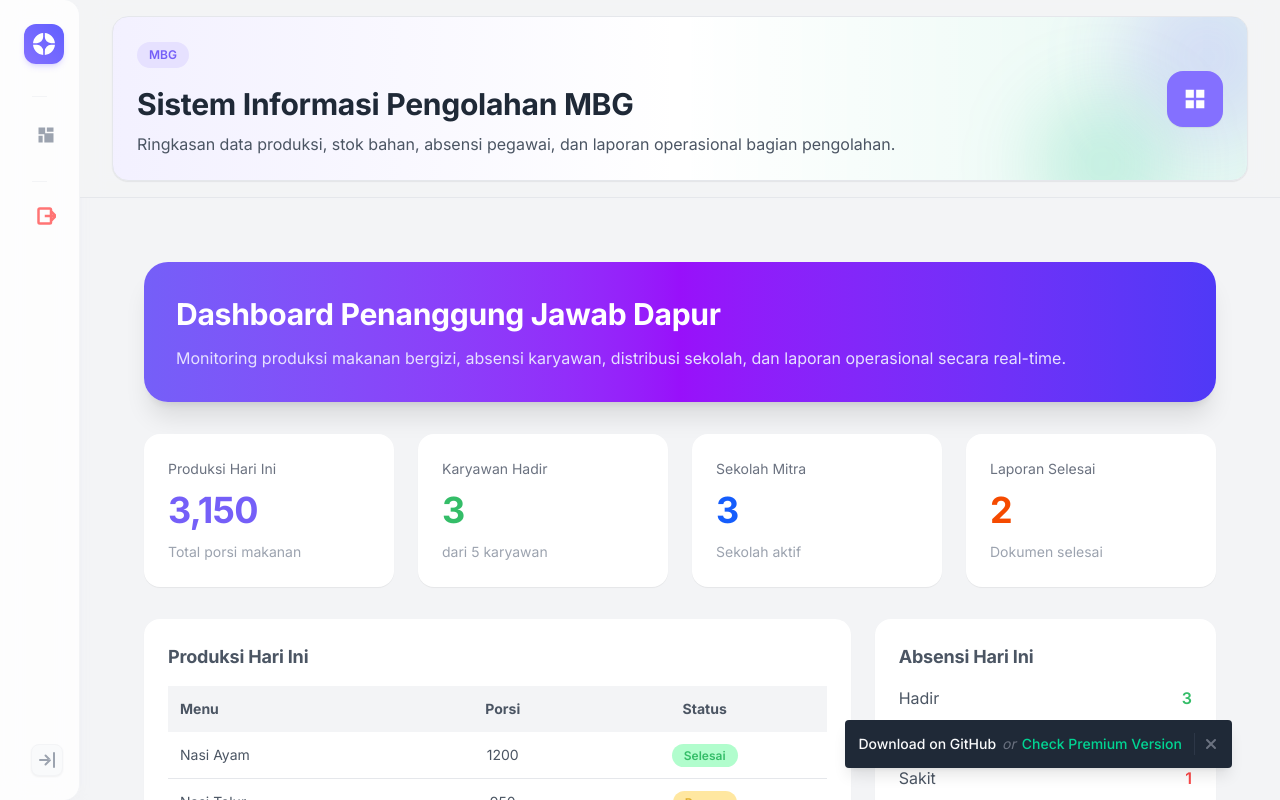
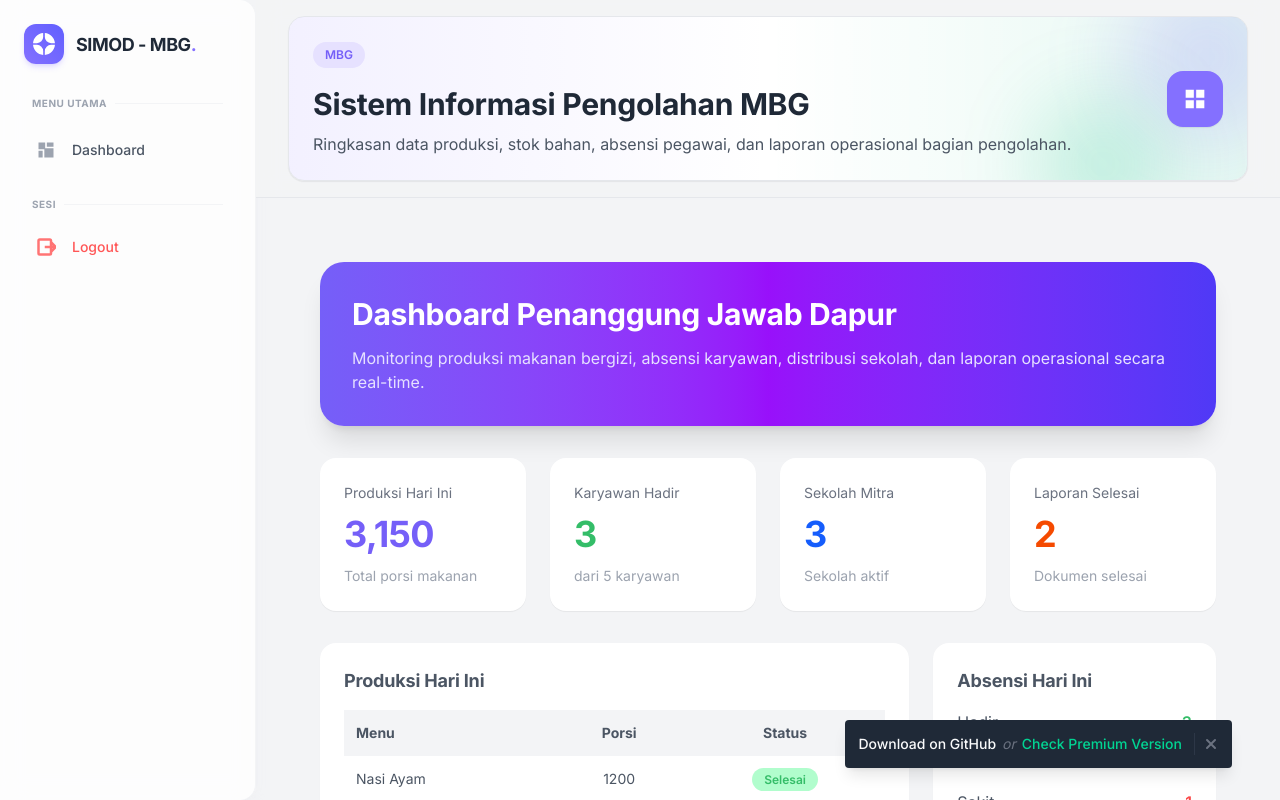
Before and after one commit to rajif24ti/projectbpf2_aatKel3, a React (Vite) app: page /dashboard-pj-dapur in a window 1280 px wide. Built offline with nearby package versions, Linux system fonts and the light colour scheme.

Commit message:
fix: sidebar selalu expanded, hapus collapse mode bermasalah di production

```diff
--- a/src/components/Sidebar.jsx
+++ b/src/components/Sidebar.jsx
@@ -10,10 +10,7 @@ function Sidebar({ sidebarOpen, setSidebarOpen, variant = "default" }) {
   const navigate = useNavigate();
   const role = localStorage.getItem("role");
 
-  const storedSidebarExpanded = localStorage.getItem("sidebar-expanded");
-  const [sidebarExpanded, setSidebarExpanded] = useState(
-    storedSidebarExpanded === null ? false : storedSidebarExpanded === "true",
-  );
+  const [sidebarExpanded, setSidebarExpanded] = useState(true);
 
   useEffect(() => {
     const clickHandler = ({ target }) => {
@@ -87,8 +84,6 @@ function Sidebar({ sidebarOpen, setSidebarOpen, variant = "default" }) {
         ref={sidebar}
         className={`flex flex-col absolute z-40 left-0 top-0 lg:static lg:left-auto lg:top-auto lg:translate-x-0 h-[100dvh] overflow-y-scroll lg:overflow-y-auto no-scrollbar shrink-0 bg-white/80 dark:bg-gray-800/70 backdrop-blur-md p-4 transition-all duration-300 ease-in-out w-64 ${
           sidebarOpen ? "translate-x-0" : "-translate-x-64"
-        } ${
-          !sidebarExpanded ? "lg:w-20" : ""
         } ${variant === "v2" ? "border-r border-gray-200/80 dark:border-gray-700/50" : "rounded-r-2xl border-r border-gray-100 dark:border-gray-700/30 shadow-lg shadow-gray-200/20 dark:shadow-none"}`}
       >
         {/* Bagian Atas: Tombol Close Mobile & Logo Dashboard */}
@@ -130,7 +125,7 @@ function Sidebar({ sidebarOpen, setSidebarOpen, variant = "default" }) {
               </svg>
             </div>
 
-            <span className={`text-lg font-bold text-gray-800 dark:text-gray-100 tracking-tight whitespace-nowrap transition-opacity duration-200 ${sidebarExpanded ? 'opacity-100' : 'lg:hidden'} ${!sidebarExpanded ? 'lg:opacity-0' : ''}`}>
+            <span className="text-lg font-bold text-gray-800 dark:text-gray-100 tracking-tight whitespace-nowrap">
               SIMOD - MBG<span className="text-violet-500">.</span>
             </span>
           </NavLink>
@@ -141,7 +136,7 @@ function Sidebar({ sidebarOpen, setSidebarOpen, variant = "default" }) {
           <div>
             {/* Header Kategori Menu dengan pemisah garis tipis */}
             <div className="flex items-center gap-2 mb-4 px-3">
-              <span className={`text-[10px] uppercase tracking-wider text-gray-400 dark:text-gray-500 font-bold whitespace-nowrap transition-opacity duration-200 ${sidebarExpanded ? 'opacity-100' : 'lg:hidden'} ${!sidebarExpanded ? 'lg:opacity-0' : ''}`}>
+              <span className="text-[10px] uppercase tracking-wider text-gray-400 dark:text-gray-500 font-bold whitespace-nowrap">
                 Menu Utama
               </span>
               <div className="h-[1px] w-full bg-gray-100 dark:bg-gray-700/50"></div>
@@ -169,7 +164,7 @@ function Sidebar({ sidebarOpen, setSidebarOpen, variant = "default" }) {
                       >
                         <path d="M3 3h8v8H3V3zm10 0h8v5h-8V3zM3 13h5v8H3v-8zm7-3h11v11H10V10z" />
                       </svg>
-                      <span className={`whitespace-nowrap transition-opacity duration-200 ${sidebarExpanded ? 'opacity-100' : 'lg:hidden'} ${!sidebarExpanded ? 'lg:opacity-0' : ''}`}>
+                      <span className="whitespace-nowrap">
                         Dashboard
                       </span>
                     </>
@@ -195,7 +190,7 @@ function Sidebar({ sidebarOpen, setSidebarOpen, variant = "default" }) {
                             <path d="M12 12V7" />
                             <path d="M9 10l3-3 3 3" />
                           </svg>
-                          <span className={`whitespace-nowrap transition-opacity duration-200 ${sidebarExpanded ? 'opacity-100' : 'lg:hidden'} ${!sidebarExpanded ? 'lg:opacity-0' : ''}`}>Absensi Masuk</span>
+                          <span className="whitespace-nowrap">Absensi Masuk</span>
                         </>
                       )}
                     </NavLink>
@@ -216,7 +211,7 @@ function Sidebar({ sidebarOpen, setSidebarOpen, variant = "default" }) {
                             <path d="M12 7v5" />
                             <path d="M9 9l3 3 3-3" />
                           </svg>
-                          <span className={`whitespace-nowrap transition-opacity duration-200 ${sidebarExpanded ? 'opacity-100' : 'lg:hidden'} ${!sidebarExpanded ? 'lg:opacity-0' : ''}`}>Absensi Pulang</span>
+                          <span className="whitespace-nowrap">Absensi Pulang</span>
                         </>
                       )}
                     </NavLink>
@@ -233,7 +228,7 @@ function Sidebar({ sidebarOpen, setSidebarOpen, variant = "default" }) {
                           >
                             <path d="M12 12a4 4 0 100-8 4 4 0 000 8zm0 2c-4.42 0-8 1.79-8 4v2h16v-2c0-2.21-3.58-4-8-4z" />
                           </svg>
-                          <span className={`whitespace-nowrap transition-opacity duration-200 ${sidebarExpanded ? 'opacity-100' : 'lg:hidden'} ${!sidebarExpanded ? 'lg:opacity-0' : ''}`}>Data Karyawan</span>
+                          <span className="whitespace-nowrap">Data Karyawan</span>
                         </>
                       )}
                     </NavLink>
@@ -250,7 +245,7 @@ function Sidebar({ sidebarOpen, setSidebarOpen, variant = "default" }) {
                           >
                             <path d="M4 4h16v4H4zm2 6h12v10H6z" />
                           </svg>
-                          <span className={`whitespace-nowrap transition-opacity duration-200 ${sidebarExpanded ? 'opacity-100' : 'lg:hidden'} ${!sidebarExpanded ? 'lg:opacity-0' : ''}`}>Produksi</span>
+                          <span className="whitespace-nowrap">Produksi</span>
                         </>
                       )}
                     </NavLink>
@@ -267,7 +262,7 @@ function Sidebar({ sidebarOpen, setSidebarOpen, variant = "default" }) {
                           >
                             <path d="M12 3L2 8v2h20V8L12 3zm-7 9h2v7H5zm4 0h2v7H9zm4 0h2v7h-2zm4 0h2v7h-2zM2 21h20v2H2z" />
                           </svg>
-                          <span className={`whitespace-nowrap transition-opacity duration-200 ${sidebarExpanded ? 'opacity-100' : 'lg:hidden'} ${!sidebarExpanded ? 'lg:opacity-0' : ''}`}>Data Sekolah</span>
+                          <span className="whitespace-nowrap">Data Sekolah</span>
                         </>
                       )}
                     </NavLink>
@@ -285,7 +280,7 @@ function Sidebar({ sidebarOpen, setSidebarOpen, variant = "default" }) {
                             <path d="M6 2h9l5 5v15H6z" />
                             <path d="M15 2v5h5" />
                           </svg>
-                          <span className={`whitespace-nowrap transition-opacity duration-200 ${sidebarExpanded ? 'opacity-100' : 'lg:hidden'} ${!sidebarExpanded ? 'lg:opacity-0' : ''}`}>Laporan</span>
+                          <span className="whitespace-nowrap">Laporan</span>
                         </>
                       )}
                     </NavLink>
@@ -304,7 +299,7 @@ function Sidebar({ sidebarOpen, setSidebarOpen, variant = "default" }) {
                           >
                             <path d="M21 15a2 2 0 01-2 2H7l-4 4V5a2 2 0 012-2h14a2 2 0 012 2z" />
                           </svg>
-                          <span className={`whitespace-nowrap transition-opacity duration-200 ${sidebarExpanded ? 'opacity-100' : 'lg:hidden'} ${!sidebarExpanded ? 'lg:opacity-0' : ''}`}>Kotak Saran</span>
+                          <span className="whitespace-nowrap">Kotak Saran</span>
                         </>
                       )}
                     </NavLink>
@@ -326,7 +321,7 @@ function Sidebar({ sidebarOpen, setSidebarOpen, variant = "default" }) {
                           >
                             <path d="M4 4h16v4H4zm2 6h12v10H6z" />
                           </svg>
-                          <span className={`whitespace-nowrap transition-opacity duration-200 ${sidebarExpanded ? 'opacity-100' : 'lg:hidden'} ${!sidebarExpanded ? 'lg:opacity-0' : ''}`}>Produksi</span>
+                          <span className="whitespace-nowrap">Produksi</span>
                         </>
                       )}
                     </NavLink>
@@ -348,7 +343,7 @@ function Sidebar({ sidebarOpen, setSidebarOpen, variant = "default" }) {
                           >
                             <path d="M12 3L2 8v2h20V8L12 3zm-7 9h2v7H5zm4 0h2v7H9zm4 0h2v7h-2zm4 0h2v7h-2zM2 21h20v2H2z" />
                           </svg>
-                          <span className={`whitespace-nowrap transition-opacity duration-200 ${sidebarExpanded ? 'opacity-100' : 'lg:hidden'} ${!sidebarExpanded ? 'lg:opacity-0' : ''}`}>Data Sekolah</span>
+                          <span className="whitespace-nowrap">Data Sekolah</span>
                         </>
                       )}
                     </NavLink>
@@ -367,7 +362,7 @@ function Sidebar({ sidebarOpen, setSidebarOpen, variant = "default" }) {
                           >
                             <path d="M21 15a2 2 0 01-2 2H7l-4 4V5a2 2 0 012-2h14a2 2 0 012 2z" />
                           </svg>
-                          <span className={`whitespace-nowrap transition-opacity duration-200 ${sidebarExpanded ? 'opacity-100' : 'lg:hidden'} ${!sidebarExpanded ? 'lg:opacity-0' : ''}`}>Kotak Saran</span>
+                          <span className="whitespace-nowrap">Kotak Saran</span>
                         </>
                       )}
                     </NavLink>
@@ -378,7 +373,7 @@ function Sidebar({ sidebarOpen, setSidebarOpen, variant = "default" }) {
 
             {/* Kategori Keluar */}
             <div className="flex items-center gap-2 mt-6 mb-3 px-3">
-              <span className={`text-[10px] uppercase tracking-wider text-gray-400 dark:text-gray-500 font-bold whitespace-nowrap transition-opacity duration-200 ${sidebarExpanded ? 'opacity-100' : 'lg:hidden'} ${!sidebarExpanded ? 'lg:opacity-0' : ''}`}>
+              <span className="text-[10px] uppercase tracking-wider text-gray-400 dark:text-gray-500 font-bold whitespace-nowrap">
                 Sesi
               </span>
               <div className="h-[1px] w-full bg-gray-100 dark:bg-gray-700/50"></div>
@@ -396,7 +391,7 @@ function Sidebar({ sidebarOpen, setSidebarOpen, variant = "default" }) {
                   >
                     <path d="M11 1H3a2 2 0 0 0-2 2v10a2 2 0 0 0 2 2h8a2 2 0 0 0 2-2V9h-2v4H3V3h8v4h2V3a2 2 0 0 0-2-2Zm2.5 6H7v2h6.5l-2 2 1.4 1.4 4.3-4.4-4.3-4.4-1.4 1.4 2 2Z" />
                   </svg>
-                  <span className={`whitespace-nowrap transition-opacity duration-200 ${sidebarExpanded ? 'opacity-100' : 'lg:hidden'} ${!sidebarExpanded ? 'lg:opacity-0' : ''}`}>
+                  <span className="whitespace-nowrap">
                     Logout
                   </span>
                 </button>
@@ -405,23 +400,7 @@ function Sidebar({ sidebarOpen, setSidebarOpen, variant = "default" }) {
           </div>
         </div>
 
-        {/* Bagian Bawah: Tombol Collapse (Kecilkan/Lebarkan Sidebar) */}
-        <div className="pt-3 hidden lg:inline-flex 2xl:hidden justify-end mt-auto">
-          <div className="w-12 pl-4 pr-3 py-2">
-            <button
-              className="text-gray-400 hover:text-gray-600 dark:text-gray-500 dark:hover:text-gray-300 bg-gray-50 dark:bg-gray-700/30 w-8 h-8 rounded-lg flex items-center justify-center border border-gray-100 dark:border-gray-700/50 shadow-xs transition"
-              onClick={() => setSidebarExpanded(!sidebarExpanded)}
-            >
-              <span className="sr-only">Expand / collapse sidebar</span>
-              <svg
-                className="shrink-0 fill-current text-gray-400 dark:text-gray-500 sidebar-expanded:rotate-180 w-4 h-4"
-                viewBox="0 0 16 16"
-              >
-                <path d="M15 16a1 1 0 0 1-1-1V1a1 1 0 1 1 2 0v14a1 1 0 0 1-1 1ZM8.586 7H1a1 1 0 1 0 0 2h7.586l-2.793 2.793a1 1 0 1 0 1.414 1.414l4.5-4.5A.997.997 0 0 0 12 8.01M11.924 7.617a.997.997 0 0 0-.217-.324l-4.5-4.5a1 1 0 0 0-1.414 1.414L8.586 7M12 7.99a.996.996 0 0 0-.076-.373Z" />
-              </svg>
-            </button>
-          </div>
-        </div>
+
       </div>
     </div>
   );
```
